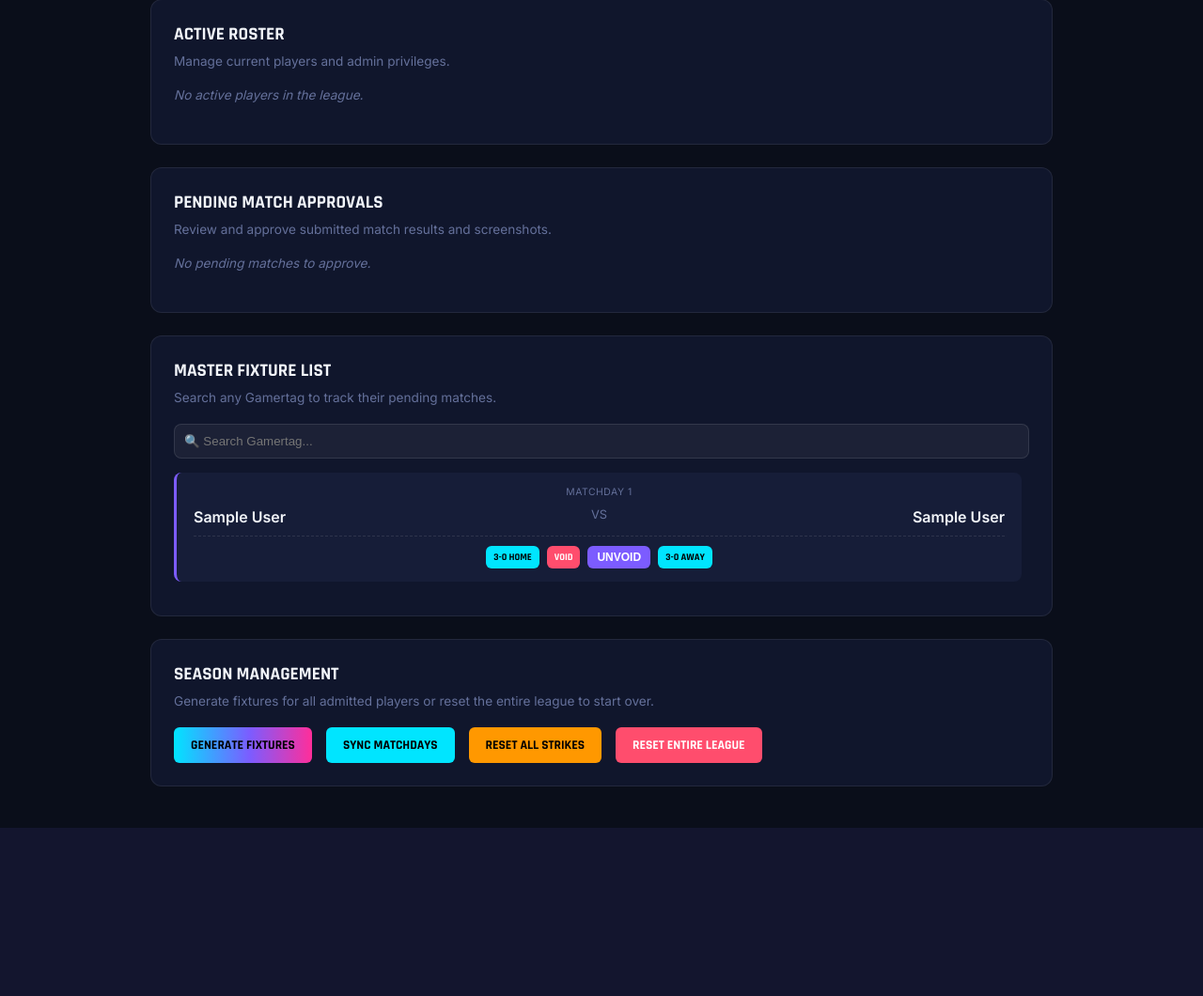
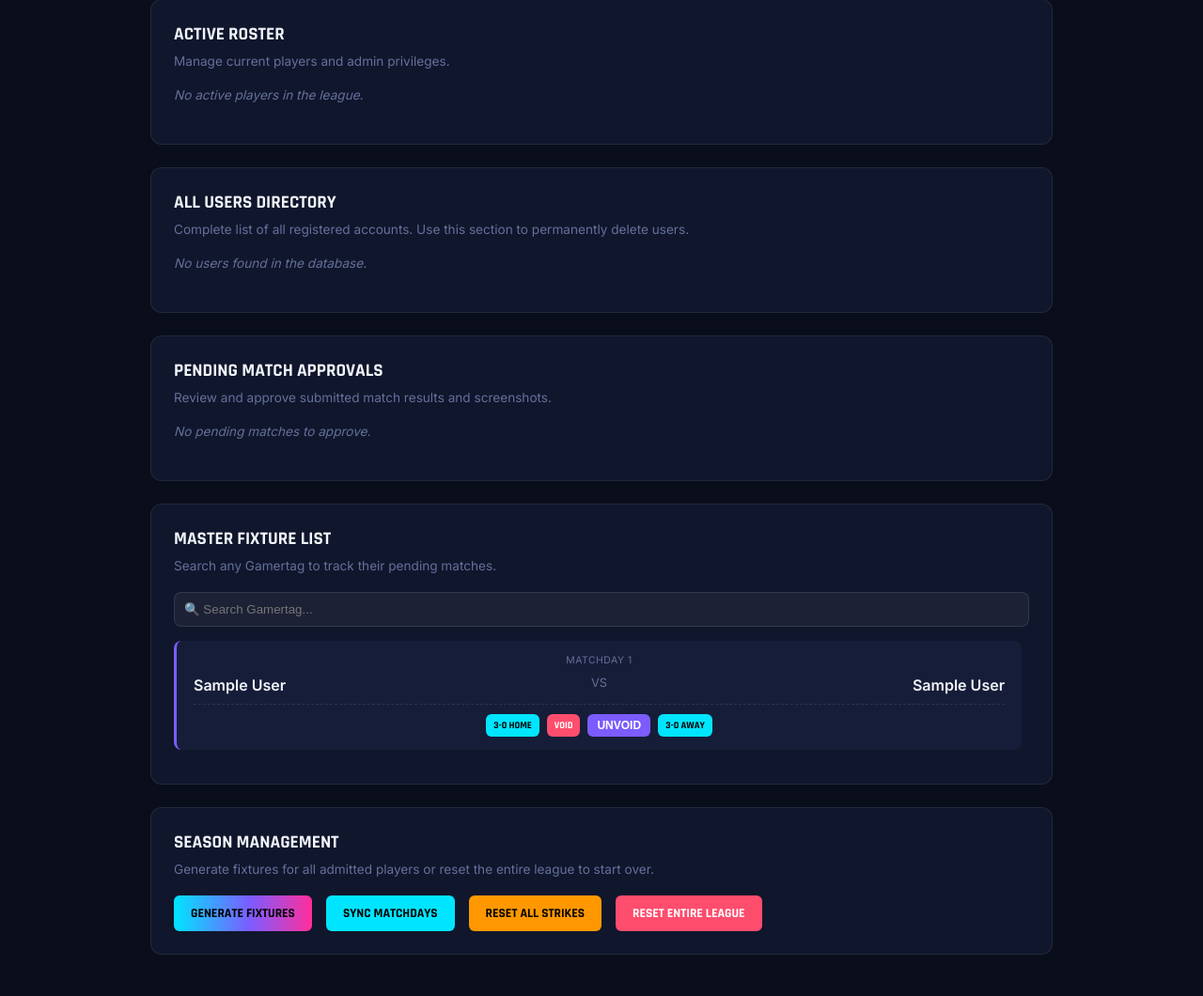
Before and after one commit to Emmanuel-Onyenwe/Efootball-League, a Flask app: page /panic-hq in a window 1280 px wide. Shown: the part 277-1337 px from the top of the page at 94% size. Before the commit the page ends 1158 px from the top, so only its background shows below. Run offline with Flask 3, Linux system fonts and the light colour scheme; a user stored in the database is signed in; tables that the repository leaves empty hold one stand-in row (values such as "Sample post").

Commit message:
Refactor admin.html for improved structure and clarity

```diff
--- a/templates/admin.html
+++ b/templates/admin.html
@@ -66,7 +66,7 @@
           <form action="{{ url_for('approve_player', user_id=user.id) }}" method="POST" style="margin:0;">
             <button type="submit" class="btn btn-green">Admit</button>
           </form>
-          <form action="{{ url_for('reject_player', user_id=user.id) }}" method="POST" style="margin:0;" onsubmit="return confirm('Reject and permanently delete this registration?');">
+          <form action="{{ url_for('reject_player', user_id=user.id) }}" method="POST" style="margin:0;" onsubmit="return confirm('Reject this player and hide them from the waiting room?');">
             <button type="submit" class="btn btn-red">Reject</button>
           </form>
         </div>
@@ -120,6 +120,45 @@
         {% endfor %}
       {% else %}
         <p style="color: var(--text-low); font-style: italic;">No active players in the league.</p>
+      {% endif %}
+    </div>
+  </div>
+
+  <!-- ALL USERS DIRECTORY (DELETE MANAGEMENT) -->
+  <div class="panel">
+    <h2>All Users Directory</h2>
+    <p>Complete list of all registered accounts. Use this section to permanently delete users.</p>
+
+    <div style="max-height: 350px; overflow-y: auto; padding-right: 8px;">
+      {% if all_users %}
+        {% for user in all_users %}
+          <div class="user-row">
+            <div>
+              <strong style="font-size: 1rem;">{{ user.name }} <span style="color: var(--cyan); font-size: 0.85rem; margin-left: 5px;">[ID: {{ user.id }}]</span></strong>
+              <span style="color: var(--text-low); font-size: 0.85rem;">({{ user.email }})</span>
+              {% if user.role == 'admin' %}
+                <span style="color: var(--gold); font-size: 0.75rem; font-weight: bold; margin-left: 5px;">[ADMIN]</span>
+              {% endif %}
+
+              <!-- Display their current status so you know where they are -->
+              <span style="color: var(--text-mid); font-size: 0.75rem; margin-left: 5px; text-transform: uppercase; border: 1px solid rgba(255,255,255,0.2); padding: 2px 4px; border-radius: 4px;">
+                {{ user.status }} {% if user.in_league %}(Active){% endif %}
+              </span>
+            </div>
+
+            <div style="display: flex; gap: 10px; margin-top: 8px;">
+              {% if user.id != current_user.id and user.id != 1 %}
+              <form action="{{ url_for('delete_player', user_id=user.id) }}" method="POST" style="display:inline;" onsubmit="return confirm('DANGER: Permanently delete {{ user.name }} from the database? This cannot be undone.');">
+                <button type="submit" class="btn btn-red" style="padding: 6px 12px; font-size: 0.75rem;">Delete</button>
+              </form>
+              {% else %}
+                 <span style="color: var(--text-low); font-size: 0.75rem; font-style: italic;">Protected</span>
+              {% endif %}
+            </div>
+          </div>
+        {% endfor %}
+      {% else %}
+        <p style="color: var(--text-low); font-style: italic;">No users found in the database.</p>
       {% endif %}
     </div>
   </div>
```
